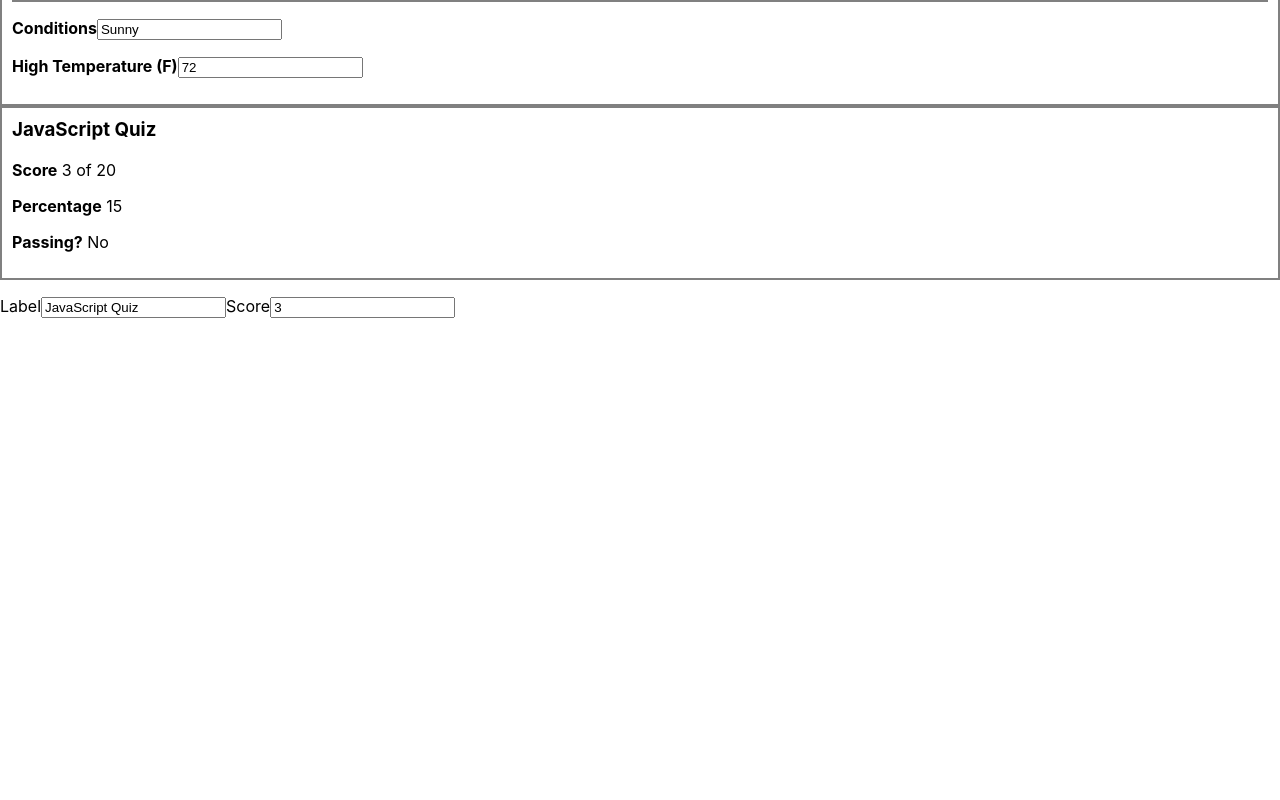
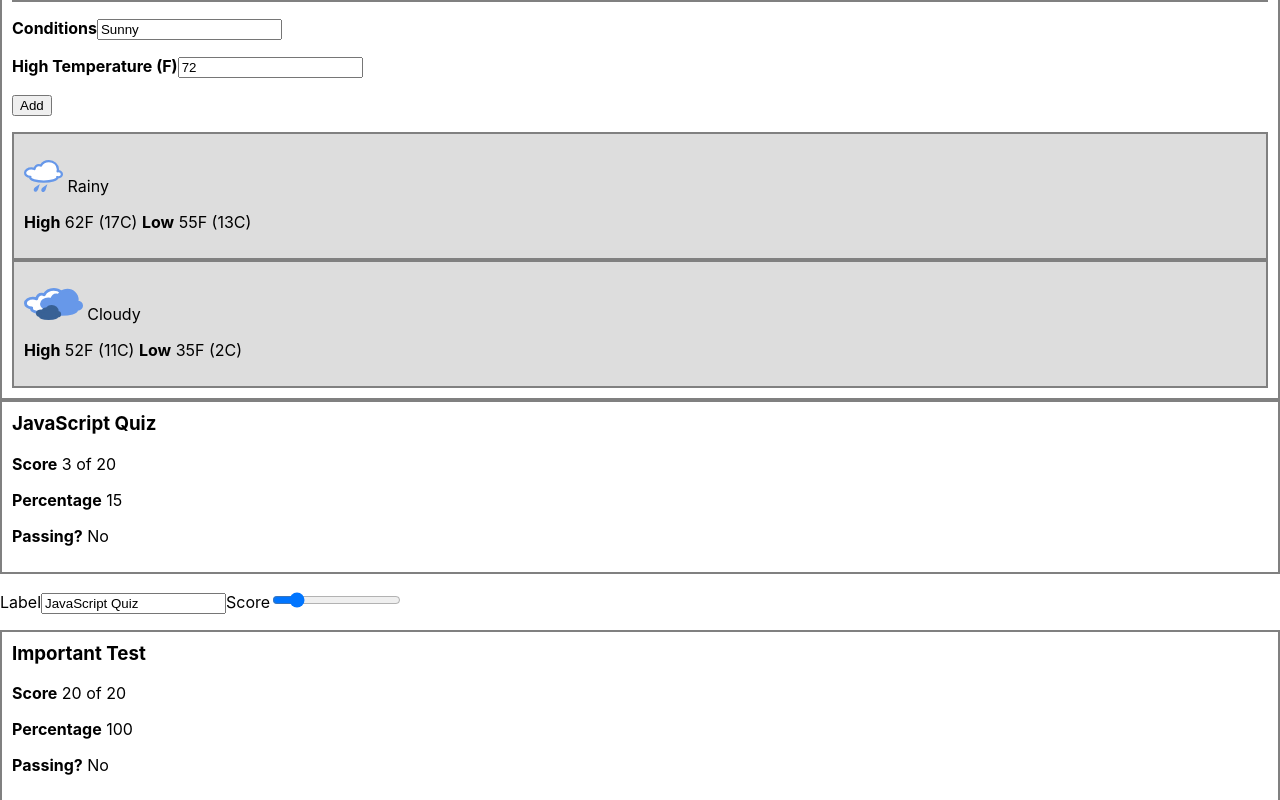
Before and after one commit to dotswift/react-workshop-daytwo, a React (Create React App) app: page / in a window 1280 px wide. Shown: the part 320-1120 px from the top of the page. Before the commit the page ends 800 px from the top, so only its background shows below. Built offline with nearby package versions, Linux system fonts and the light colour scheme.

Commit message:
Added handleSubmit to WeatherForm

```diff
--- a/src/components/GradeForm.js
+++ b/src/components/GradeForm.js
@@ -1,11 +1,16 @@
 import React, { Component } from 'react';
 import Grade from './Grade';
 
-class WeatherForm extends Component {
+class GradeForm extends Component {
 
     state = {
         label: 'JavaScript Quiz',
-        score: '3'
+        score: '3',
+        grades: [
+            { label: 'Important Test', score: 20 },
+            { label: 'Nuclear Energy Exam', score: 1 }
+        ]
+
     }
     handleChangeLabel = e => {
         this.setState({
@@ -19,51 +24,29 @@ class WeatherForm extends Component {
         });
     }
 
+    render() {
+        let pass
 
-
-
-
-    render() {
-            let pass
-
-            if (this.state.score >= 12){
-                pass = true
-            }
-
+        if (this.state.score >= 12) {
+            pass = true
+        }
 
         return (
-
-            <div className="WeatherForm">
+            <div className="GradeForm">
                 <Grade label={this.state.label} score={this.state.score} total={20} passing={pass}></Grade>
                 <p>
                     <form>
                         <label>Label</label>
                         <input value={this.state.label} onChange={this.handleChangeLabel} ></input>
                         <label>Score</label>
-                        <input value={this.state.score} onChange={this.handleChangeScore} type="number"></input>
+                        <input value={this.state.score} onChange={this.handleChangeScore} type="range" id="points" name="points" min="0" max="20"></input>
 
                     </form>
                 </p>
+
+                {this.state.grades.map(data => <Grade label={data.label} score={data.score} total={20} /> )}
+
             </div>
-
-            // <div>
-            //     <h3>{this.state.label}</h3>
-            //     <b>Score {this.state.score}  </b> of {this.state.total}
-            //     <form>
-
-            //         <p>  <label>Score</label>
-
-            //         <p> <label>Percentage</label></p>
-            //         <p><label>Passing?</label></p>
-            //         <label> Label </label>
-            //             <input value={this.state.label} onChange={this.handleChangeConditions}></input>
-            //         <label> Score </label>
-            //             <input value={this.state.score} onChange={this.handleChangeConditions}></input></p>
-            //     </form>
-            // </div >
         )
     }
-
-
-
-} export default WeatherForm;
+} export default GradeForm;
--- a/src/components/WeatherForm.js
+++ b/src/components/WeatherForm.js
@@ -5,7 +5,12 @@ class WeatherForm extends Component {
 
   state = {
     conditions: "Sunny",
-    highF: 72
+    highF: 72,
+    lowF: 23,
+    list: [
+      { conditions: "Rainy", high: 62, low: 55 },
+      { conditions: "Cloudy", high: 52, low: 35 },
+    ]
   }
 
   handleChangeConditions = e => {
@@ -20,24 +25,47 @@ class WeatherForm extends Component {
     });
   }
 
+  handleSubmit = (e) => {
+    e.preventDefault();
+    const newItem = {
+      conditions: this.state.conditions,
+      high: this.state.highF,
+      low: this.state.lowF
+    };
+
+    // return an object that gives new value (to set state)
+    this.setState(prev => {
+      const newList = prev.list.slice(0);
+      newList.push(newItem);
+      return {
+        list: newList
+      };
+
+    });
+  }
+
   render() {
     return (
       <div className="WeatherForm box">
         <Weather conditions={this.state.conditions}
-                 highF={this.state.highF}
-                 lowF={this.state.highF - 18} />
-        <form>
+          highF={this.state.highF}
+          lowF={this.state.highF - 18} />
+        <form onSubmit={this.handleSubmit}>
           <p>
             <label>Conditions</label>
             <input value={this.state.conditions}
-                   onChange={this.handleChangeConditions} />
+              onChange={this.handleChangeConditions} />
           </p>
           <p>
             <label>High Temperature (F)</label>
             <input value={this.state.highF} type="number"
-                   onChange={this.handleChangeHighF}/>
+              onChange={this.handleChangeHighF} />
           </p>
+          <p><button type="submit">Add</button></p>
         </form>
+        {this.state.list.map(data =>
+          <Weather conditions={data.conditions} highF={data.high} lowF={data.low} />
+        )}
       </div>
     );
   }
```
Also changed, not shown: 1 other file (tests, documents, lock files or other folders).
